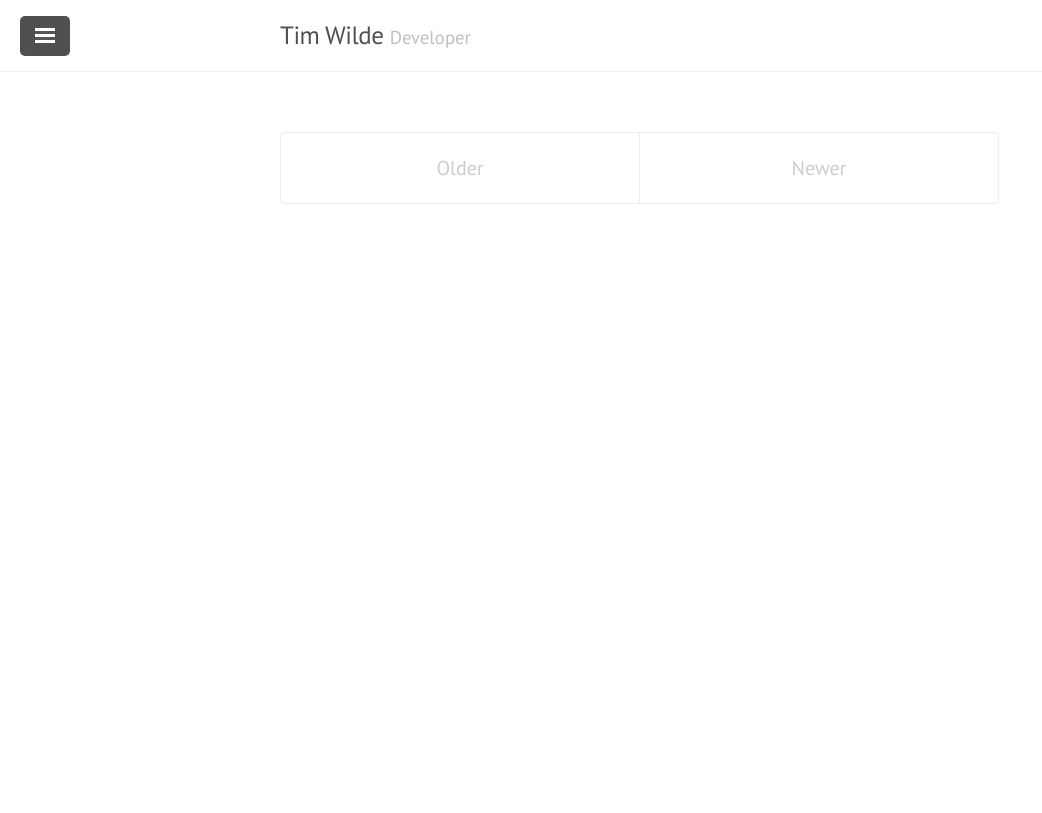
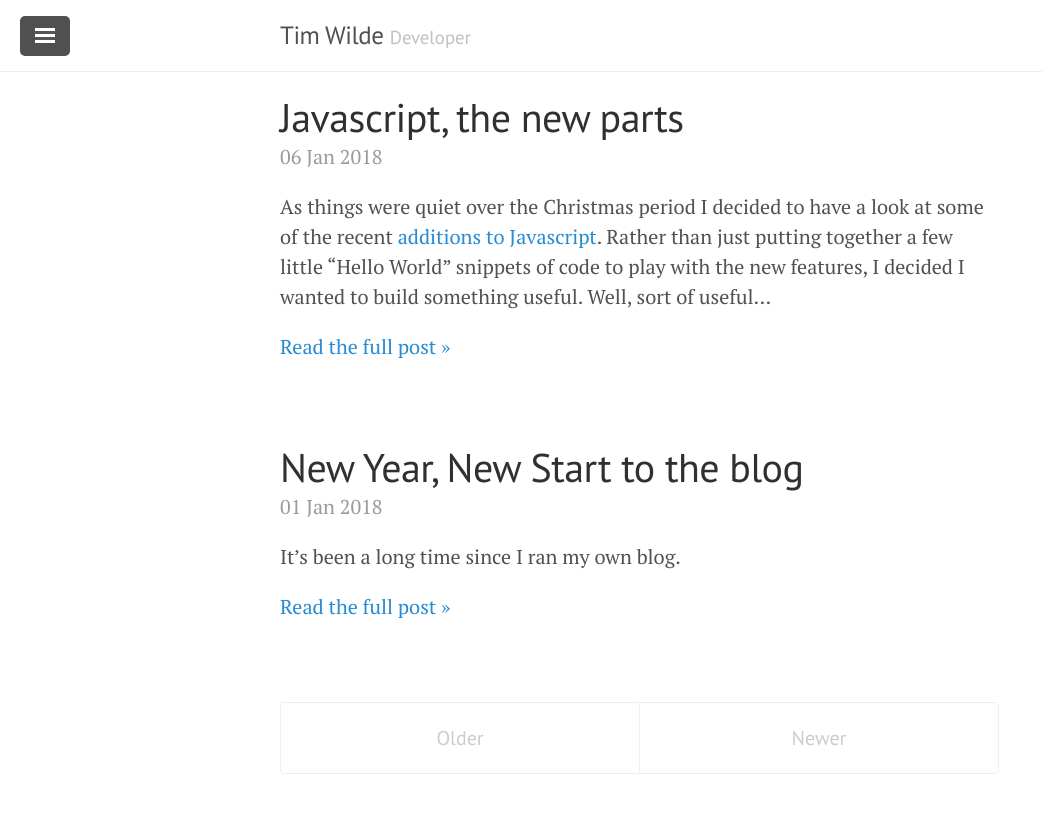
Before and after one commit to TimWilde/timwilde.github.io, a Jekyll site: the page built from index.html, in a window 1280 px wide. Shown: the top 813 px of the page, without its empty margins (0-1042 px from the left). Built offline with Jekyll 4.4.1, drawn with Linux system fonts in a browser that asks for light colours; the list of posts is cut into pages by our own code.

Commit message:
New post about breakanoid

```diff
--- a/_includes/attachments.html
+++ b/_includes/attachments.html
@@ -1,6 +1,8 @@
+{%- if page.attachments %}
 <a id="attachments"></a><h2>Attachments</h2>
 <ul>
 {%- for attach in page.attachments %}
     <li><a href='{{ site.url }}/attachments{{ page.id }}/{{ attach }}'>{{ attach }}</a></li>
 {%- endfor %}
 </ul>
+{%- endif %}
--- /dev/null
+++ b/_posts/2018-01-01-New-start.md
@@ -0,0 +1,8 @@
+---
+layout: post
+title: New Year, New Start to the blog
+disable-comments: true
+---
+It's been a long time since I ran my own blog.
+
+I've been learning a lot of interesting things recently and I felt like talking about them a bit, so I decided that it's time to restart blogging. That means this blog will mostly be about software development with some devops-y stuff here and there. I'm sure some other things will creep in too.
--- /dev/null
+++ b/_posts/2018-01-06-Javascript-the-new-parts.md
@@ -0,0 +1,29 @@
+---
+layout: post
+title: Javascript, the new parts
+---
+As things were quiet over the Christmas period I decided to have a look at some of the recent [additions to Javascript](http://es6-features.org). Rather than just putting together a few little "Hello World" snippets of code to play with the new features, I decided I wanted to build something useful. Well, sort of useful...
+
+I decided the world needed another Break Out clone!
+
+![Breakanoid Screenshot](/public/img/breakanoid.png){:.center}
+
+## Breakanoid
+[Breakanoid](/breakanoid/) is a retro-style brick breaker game with some awesome chip tune music and sound effects; all written in client-side javascript using as many of the new features as I could _sensibly_ include.
+
+Some of those features include:
+
+ - [Javascript Modules](http://es6-features.org/#ValueExportImport)
+ - No semicolons ([controversial](https://hackernoon.com/an-open-letter-to-javascript-leaders-regarding-no-semicolons-82cec422d67d), for sure)
+ - [Async and Await with Promises](https://developer.mozilla.org/en-US/docs/Web/JavaScript/Reference/Statements/async_function)
+ - [Expression bodies](http://es6-features.org/#ExpressionBodies) and [Statement bodies](http://es6-features.org/#StatementBodies) rather than anonymous functions
+ - [Classes](http://es6-features.org/#ClassDefinition) instead of functions and prototypes
+ - [Sets](http://es6-features.org/#SetDataStructure) and [Maps](http://es6-features.org/#MapDataStructure) instead of arrays and objects
+
+As everything is [loaded through a module script tag](https://matthewphillips.info/posts/loading-app-with-script-module), that means that currently Breakanoid will only [work in a few browsers](https://caniuse.com/#search=modules), which, surprisingly, doesn't include FireFox. The latest version of Chrome is a safe bet.
+
+It's not quite finished (there's only one playable level at the moment) but it is quite fun. The code isn't optimised, so there is the occasional slowdown when garbage collection kicks in, but I have a plan for that and I'll be improving the code in the future.
+
+While I wrote the code, the sounds, music and the font are from various sources, which can be found in the [credits](https://github.com/TimWilde/timwilde.github.io/blob/master/breakanoid/CREDITS.md).
+
+So go and [play the game](/breakanoid/), or poke around in [the code](https://github.com/TimWilde/timwilde.github.io/blob/master/breakanoid). Let me know what you think below.
--- a/public/css/site.css
+++ b/public/css/site.css
@@ -5,3 +5,7 @@ div.gravatar img {
 .sidebar-nav-item {
     text-transform: capitalize;
 }
+
+.center {
+   margin: auto;
+}
```
Also changed, not shown: public/img/breakanoid.png (added).
